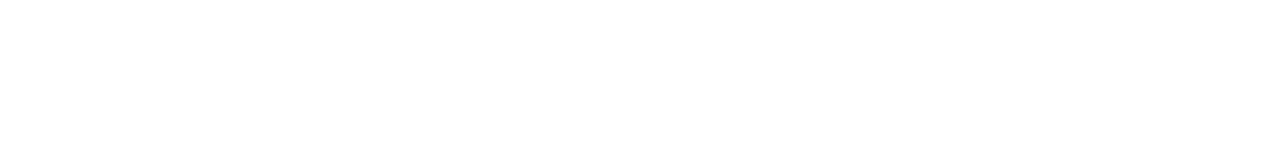
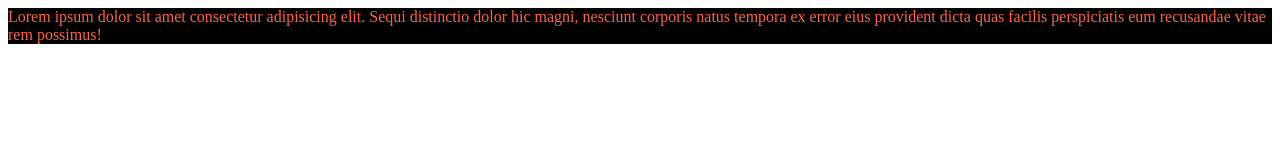
Before and after one commit to Ellingt0n/test, a plain HTML site: page index.html in a window 1280 px wide. Drawn offline with Linux system fonts and the light colour scheme.

Commit message:
added header

```diff
--- a/css/style.css
+++ b/css/style.css
@@ -1,3 +1,7 @@
 body {
 	box-sizing: border-box;
 }
+.header {
+	background-color: #000;
+	color: tomato;
+}
--- a/index.html
+++ b/index.html
@@ -4,9 +4,12 @@
 	<meta charset="UTF-8">
 	<meta http-equiv="X-UA-Compatible" content="IE=edge">
 	<meta name="viewport" content="width=device-width, initial-scale=1.0">
+	<link rel="stylesheet" href="css/style.css">
 	<title>Document</title>
 </head>
 <body>
-
+	<header class="header">
+		Lorem ipsum dolor sit amet consectetur adipisicing elit. Sequi distinctio dolor hic magni, nesciunt corporis natus tempora ex error eius provident dicta quas facilis perspiciatis eum recusandae vitae rem possimus!
+	</header>
 </body>
 </html>
```
